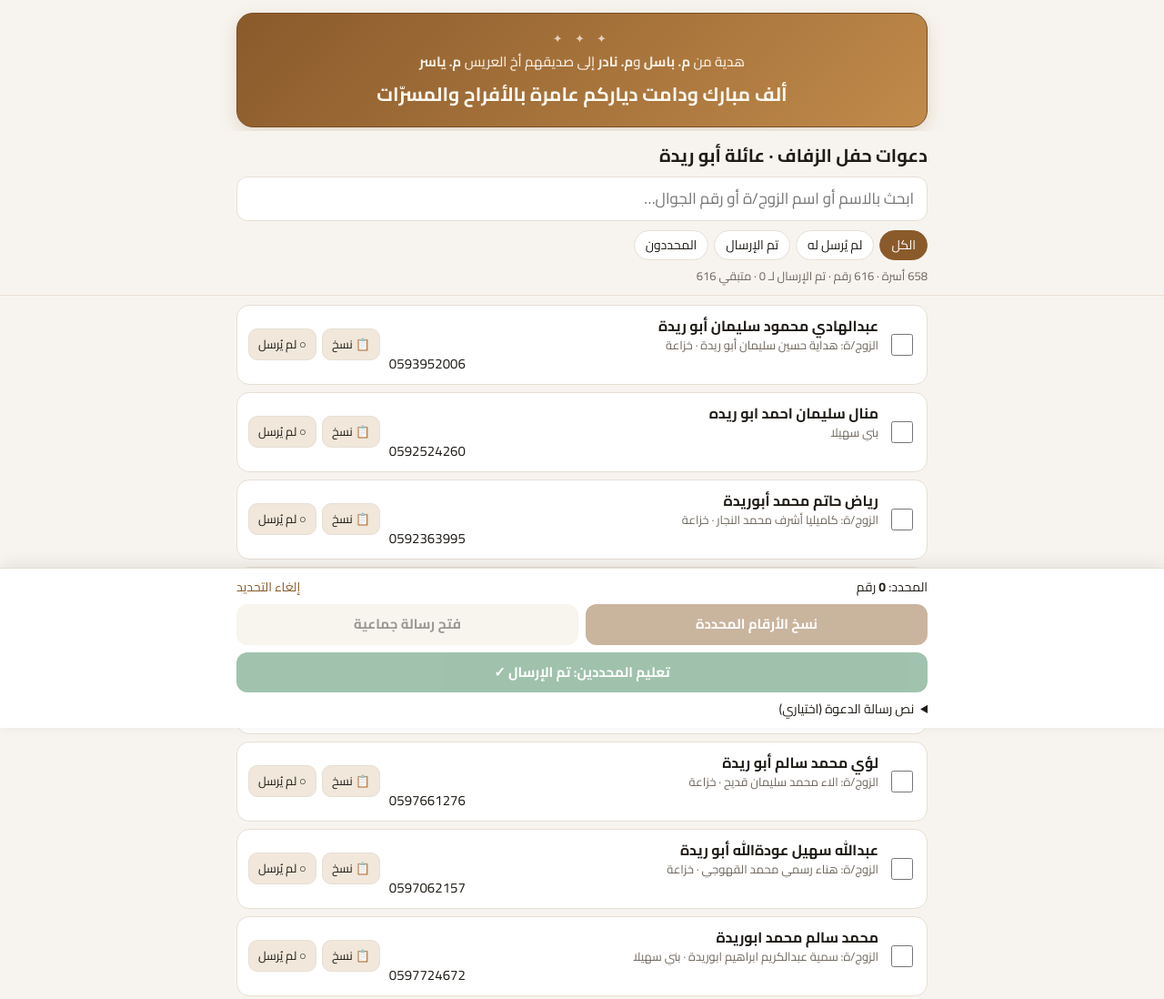
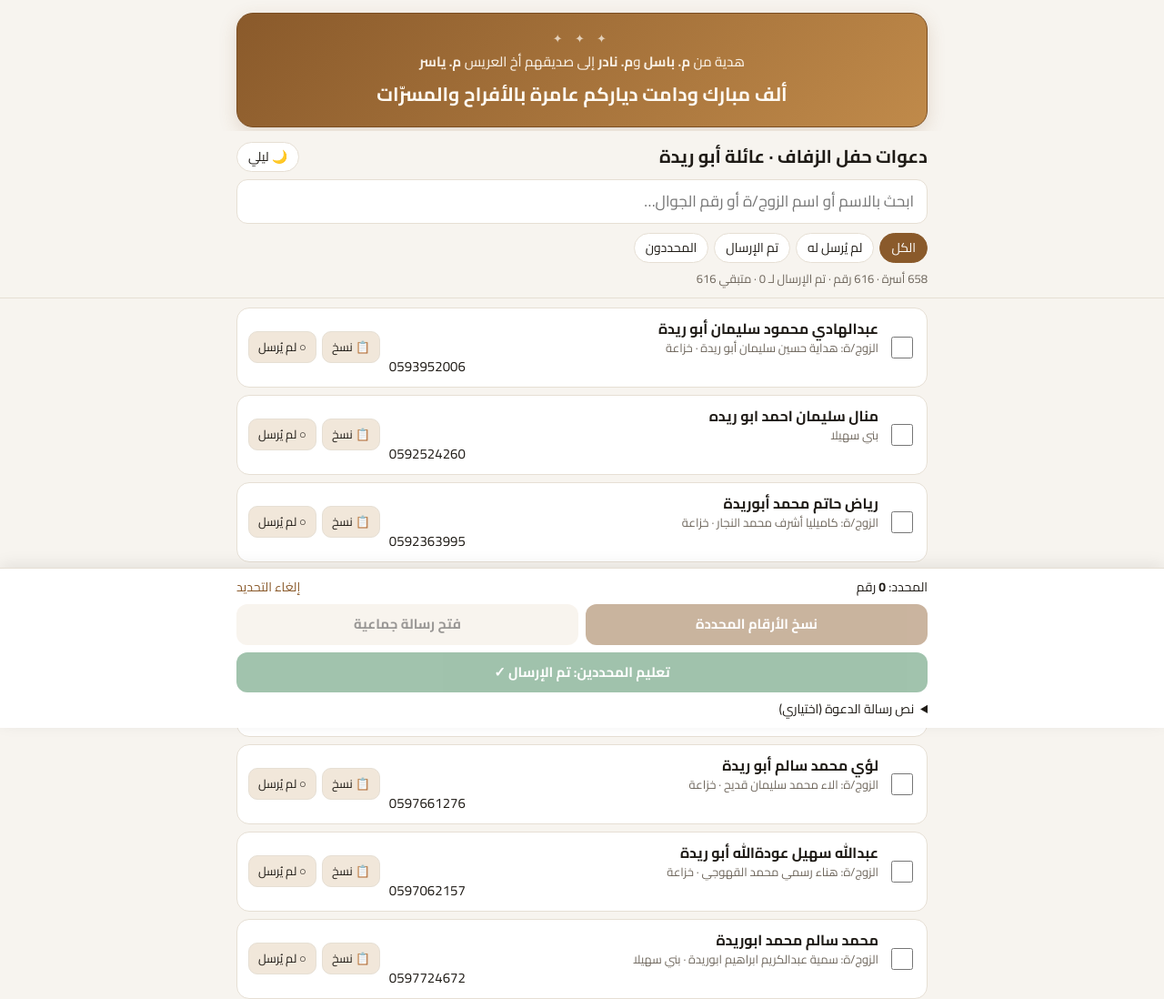
Before and after one commit to BaselRaida/aburaida-search, a plain HTML site: page index.html in a window 1280 px wide. Shown: the top 1098 px of the page at 91% size. Drawn offline with Linux system fonts and the light colour scheme.

Commit message:
Default to light theme with a light/dark switch and a new dark palette
Co-Authored-By: Claude Opus 5.5 <noreply@anthropic.com>

```diff
--- a/index.html
+++ b/index.html
@@ -15,24 +15,21 @@
 <meta name="apple-mobile-web-app-status-bar-style" content="default">
 <link rel="preconnect" href="https://fonts.googleapis.com">
 <link href="https://fonts.googleapis.com/css2?family=Cairo:wght@400;500;700&display=swap" rel="stylesheet">
+<script>try{if(JSON.parse(localStorage.getItem("abr_theme"))==="dark")document.documentElement.setAttribute("data-theme","dark")}catch(e){}</script>
 <style>
 :root{
   --bg:#f7f4ef; --card:#ffffff; --ink:#1f1b16; --muted:#6f675d; --line:#e6dfd4;
   --accent:#8a5a2b; --accent-ink:#fff; --soft:#f1e7da; --ok:#2f7a4a; --ok-soft:#e3f2e8;
   --sel:#fff6e6; --sel-line:#e3b26b; --warn:#b4472d;
   --gift-a:#8a5a2b; --gift-b:#c08a4a; --gift-ink:#fffaf2; --gift-line:#7a4d22;
-}
-@media (prefers-color-scheme: dark){
-  :root:not([data-theme="light"]){
-    --bg:#16130f; --card:#211d18; --ink:#f2ece4; --muted:#a59b8e; --line:#3a332b;
-    --accent:#d39a5c; --accent-ink:#1a140d; --soft:#2c251d; --ok:#6cc58f; --ok-soft:#1d3326;
-    --sel:#33281a; --sel-line:#a57636; --warn:#e78a70; --gift-a:#5a3a1c; --gift-b:#8c6230; --gift-ink:#fff4e3; --gift-line:#a57636; color-scheme:dark;
-  }
+  color-scheme:light;
 }
 :root[data-theme="dark"]{
-  --bg:#16130f; --card:#211d18; --ink:#f2ece4; --muted:#a59b8e; --line:#3a332b;
-  --accent:#d39a5c; --accent-ink:#1a140d; --soft:#2c251d; --ok:#6cc58f; --ok-soft:#1d3326;
-  --sel:#33281a; --sel-line:#a57636; --warn:#e78a70; --gift-a:#5a3a1c; --gift-b:#8c6230; --gift-ink:#fff4e3; --gift-line:#a57636; color-scheme:dark;
+  --bg:#121417; --card:#1b1e23; --ink:#eef0f3; --muted:#9aa1ab; --line:#2b2f36;
+  --accent:#e2b66e; --accent-ink:#1a1408; --soft:#252a31; --ok:#5fc48a; --ok-soft:#163020;
+  --sel:#2a2416; --sel-line:#c79a4c; --warn:#ef8a74;
+  --gift-a:#3a2913; --gift-b:#6e4f25; --gift-ink:#fff4e3; --gift-line:#8c6a36;
+  color-scheme:dark;
 }
 *{box-sizing:border-box}
 html,body{margin:0}
@@ -80,6 +77,10 @@ details.msg textarea{width:100%;min-height:70px;font:inherit;font-size:15px;marg
 .gift .from b{font-weight:700}
 .gift .wish{font-size:21px;font-weight:700;line-height:1.6;margin-top:8px;text-wrap:balance}
 .gift .orn{display:block;font-size:13px;letter-spacing:.4em;opacity:.7;margin-bottom:4px}
+.titlerow{display:flex;align-items:center;justify-content:space-between;gap:10px;margin-bottom:8px}
+.titlerow h1{margin:0}
+.theme{flex:none;font:inherit;font-size:14px;display:flex;align-items:center;gap:6px;border:1px solid var(--line);background:var(--card);color:var(--ink);border-radius:999px;padding:5px 12px;cursor:pointer}
+.theme:focus-visible,.tab:focus-visible,.ib:focus-visible,.big:focus-visible{outline:2px solid var(--accent);outline-offset:2px}
 .toast{position:fixed;left:50%;top:18px;transform:translateX(-50%);background:var(--ink);color:var(--bg);padding:8px 16px;border-radius:999px;font-size:14px;z-index:9;opacity:0;transition:opacity .2s;pointer-events:none}
 .toast.show{opacity:1}
 @media (max-width:480px){
@@ -96,7 +97,7 @@ details.msg textarea{width:100%;min-height:70px;font:inherit;font-size:15px;marg
   <div class="wish">ألف مبارك ودامت دياركم عامرة بالأفراح والمسرّات</div>
 </div></section>
 <header><div class="wrap">
-  <h1>دعوات حفل الزفاف · عائلة أبو ريدة</h1>
+  <div class="titlerow"><h1>دعوات حفل الزفاف · عائلة أبو ريدة</h1><button class="theme" id="themeBtn" type="button"></button></div>
   <input id="q" class="search" type="search" placeholder="ابحث بالاسم أو اسم الزوج/ة أو رقم الجوال…" autocomplete="off">
   <div class="tabs" role="group" aria-label="تصفية">
     <button class="tab" data-f="all" aria-pressed="true">الكل</button>
@@ -247,6 +248,21 @@ document.getElementById('markSel').addEventListener('click', () => {
   toast(`تم تعليم ${n} كمُرسل له`);
 });
 
+// Light/dark switch: light unless the viewer picks dark; the choice is remembered on this device.
+const themeBtn = document.getElementById('themeBtn');
+function applyTheme(th){
+  document.documentElement.setAttribute('data-theme', th);
+  themeBtn.textContent = th === 'dark' ? '☀️ نهاري' : '🌙 ليلي';
+  themeBtn.setAttribute('aria-label', th === 'dark' ? 'التبديل للوضع النهاري' : 'التبديل للوضع الليلي');
+  const m = document.querySelector('meta[name="theme-color"]');
+  if (m) m.setAttribute('content', th === 'dark' ? '#121417' : '#8a5a2b');
+}
+applyTheme(store.get('abr_theme', 'light'));
+themeBtn.addEventListener('click', () => {
+  const next = document.documentElement.getAttribute('data-theme') === 'dark' ? 'light' : 'dark';
+  store.set('abr_theme', next); applyTheme(next);
+});
+
 render();
 </script>
 </div>
--- a/sw.js
+++ b/sw.js
@@ -1,5 +1,5 @@
 // Network first, so updates show up right away; falls back to the cached copy when offline.
-const CACHE = 'aburaida-v1';
+const CACHE = 'aburaida-v3';
 const FILES = ['./', './index.html', './manifest.webmanifest', './icons/icon-192.png', './icons/icon-512.png'];
 
 self.addEventListener('install', e => {
```
